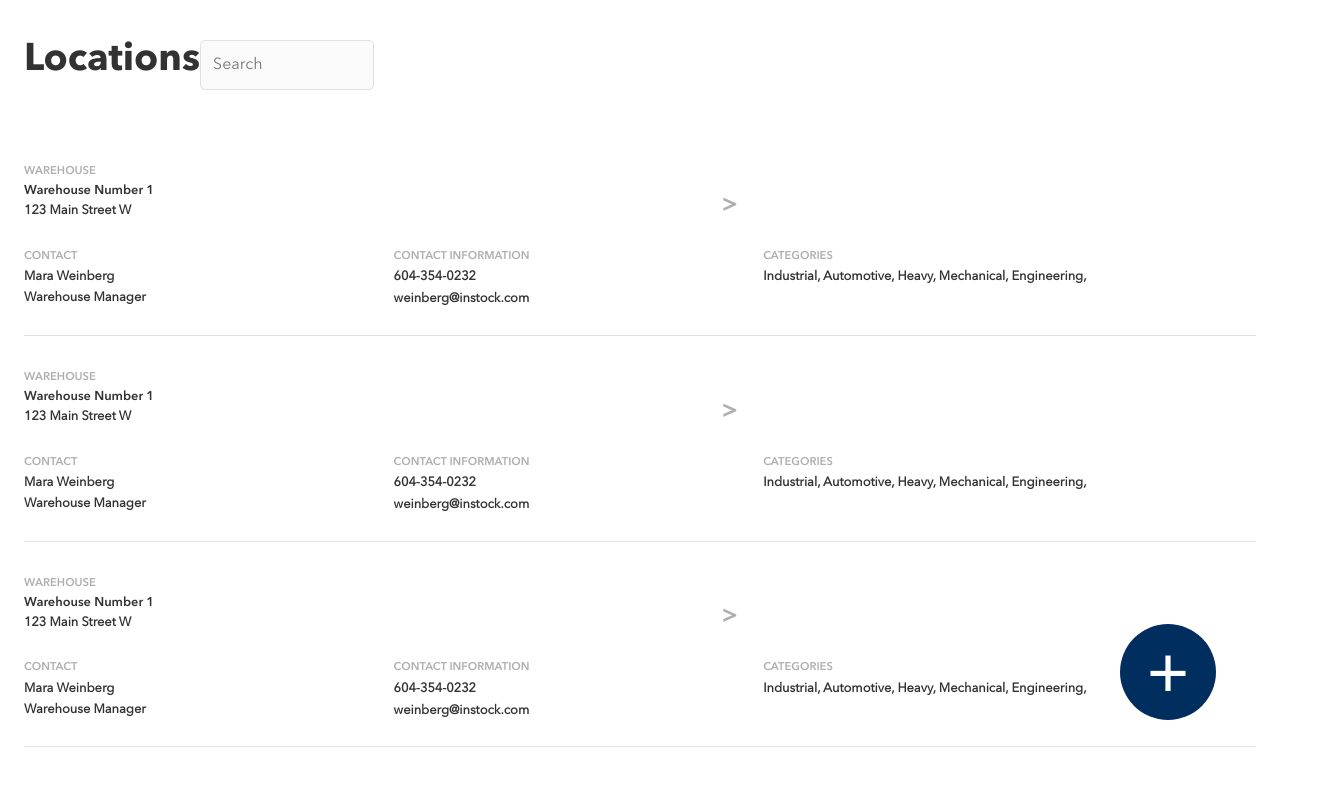
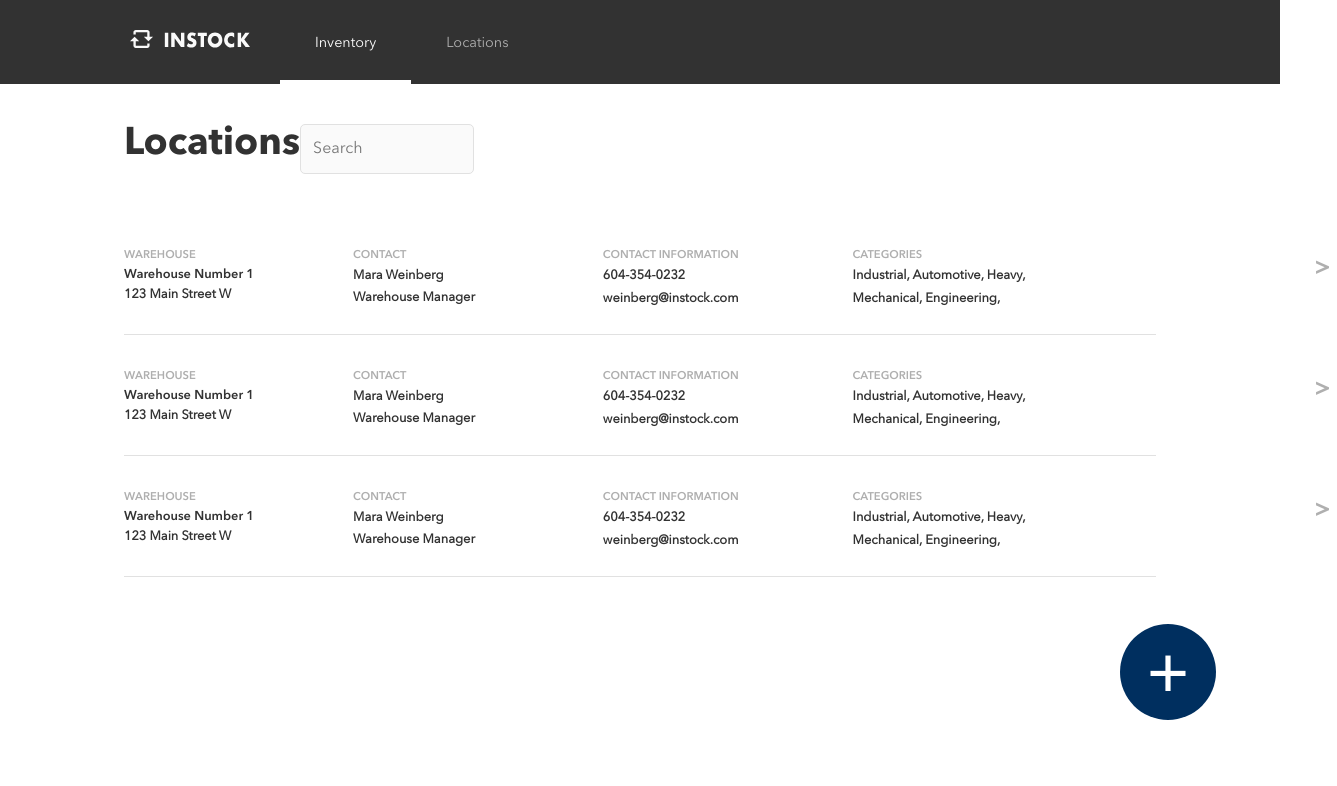
Before and after one commit to WilliamD99/Instock, a React (Create React App) app in the folder app/: page / in a window 1280 px wide. Shown: the top 786 px of the page, 1337 px wide, since content can reach past the window. Built offline with nearby package versions, Linux system fonts and the light colour scheme.

Commit message:
Added the Header component, updated the Breakpoints and updated the Location component as well, that still needs some adjustments

```diff
--- a/app/src/App.js
+++ b/app/src/App.js
@@ -2,10 +2,12 @@ import React from "react";
 import "./styles/main.css";
 import Location from "./components/Location";
 import Modal from "./components/Modal";
+import Header from "./components/Header";
 
 function App() {
   return (
     <div className="App">
+      <Header />
       <Modal />
       <Location />
     </div>
--- a/app/src/components/Header.js
+++ b/app/src/components/Header.js
@@ -0,0 +1,29 @@
+import React from "react";
+import { Link } from "react-router-dom";
+import Logo from "../assets/Logo/Logo-instock.svg";
+
+export default function Header() {
+  return (
+    <header className="header">
+      <div className="header__wrap">
+        <a className="header__logo-link" href="#">
+          <img className="header__logo" src={Logo} alt="InStock Logo" />
+        </a>
+        <nav className="header__menu">
+          <a className="header__menu-link active" href="#">
+            Inventory
+          </a>
+          <a className="header__menu-link" href="#">
+            Locations
+          </a>
+        </nav>
+      </div>
+      {/* <Link className="header__logo-link" to="/">
+        <img className="header__logo" src={Logo} alt="BrainFlix Logo" />
+      </Link>
+      <Link to="/upload">
+        <button className="header__button">UPLOAD</button>
+      </Link> */}
+    </header>
+  );
+}
--- a/app/src/styles/main.css
+++ b/app/src/styles/main.css
@@ -1,5 +1,6 @@
 /* media query for tablet */
 /* media query for desktop */
+/* media query for landscape, medium pixel density desktops */
 html,
 body {
   margin: 0;
@@ -81,8 +82,93 @@ p {
 }
 
 /* Mobile First */
+.header {
+  background-color: #323232;
+  color: #fff;
+  width: 100%;
+  /* height: 80px; */
+  text-align: center;
+}
+
+.header__logo-link {
+  margin: 0;
+  padding: 0;
+}
+
+.header__logo {
+  width: 120px;
+  margin: 16px 0;
+}
+
+.header__menu {
+  display: -webkit-box;
+  display: -ms-flexbox;
+  display: flex;
+  -webkit-box-pack: center;
+      -ms-flex-pack: center;
+          justify-content: center;
+}
+
+.header__menu-link {
+  width: 50%;
+  text-decoration: none;
+  font-family: avenirNextRegular;
+  font-size: 0.9rem;
+  color: #afafaf;
+  padding-bottom: 10px;
+}
+
+.header__menu-link.active {
+  color: #fff;
+  border-bottom: 4px solid #fff;
+}
+
+/* Tablet */
+@media only screen and (min-width: 768px) {
+  .header {
+    -webkit-box-orient: horizontal;
+    -webkit-box-direction: normal;
+        -ms-flex-direction: row;
+            flex-direction: row;
+  }
+  .header__wrap {
+    background-color: #323232;
+    width: 100%;
+    display: -webkit-box;
+    display: -ms-flexbox;
+    display: flex;
+    /* margin: 0 auto; */
+  }
+  .header__logo {
+    margin: 30px;
+  }
+  .header__menu {
+    padding-top: 35px;
+  }
+  .header__menu-link {
+    width: 55%;
+    padding: 0 35px 22px 35px;
+  }
+}
+
+/* Desktop */
+@media only screen and (min-width: 1024px) {
+  .header__wrap {
+    width: 1080px;
+    margin: 0 auto;
+  }
+}
+
+/* Desktop Huge */
+@media only screen and (min-width: 1440px) {
+  .header__wrap {
+    margin: 0 auto;
+  }
+}
+
+/* Mobile First */
 .location {
-  margin: 0 16px 16px 16px;
+  padding: 0 16px 16px 16px;
   /* background-color: $alabaster; */
 }
 
@@ -139,7 +225,7 @@ p {
 }
 
 .location__input:focus {
-  border: 2px solid #323232;
+  border: 1px solid #323232;
   outline: none;
 }
 
@@ -151,8 +237,8 @@ p {
   line-height: 0;
   font-family: avenirNextDemi, Helvetica, Arial, sans-serif;
   margin: 0;
-  left: 10em;
-  bottom: 11.5em;
+  left: 78vw;
+  bottom: 57vh;
   text-align: center;
   text-decoration: none;
   display: inline-block;
@@ -176,7 +262,9 @@ p {
 /* Tablet */
 @media only screen and (min-width: 768px) {
   .location {
-    margin: 0 24px;
+    width: 100vw;
+    padding: 0 24px;
+    margin: 0 auto;
     /* &__date-label:nth-child(3) {
       margin: 0 0 0 13rem;
     }
@@ -222,8 +310,8 @@ p {
     width: 30%;
   }
   .location__button {
-    left: 27em;
-    bottom: 5em;
+    left: 86vw;
+    bottom: 22vh;
   }
   .location__item {
     display: -webkit-box;
@@ -240,8 +328,10 @@ p {
 }
 
 /* Desktop */
-@media only screen and (min-width: 1441px) {
+@media only screen and (min-width: 1024px) {
   .location {
+    width: 1080px;
+    margin: 0 auto;
     /* &__date-label:nth-child(3) {
       margin: 0 0 0 16rem;
     }
@@ -277,8 +367,8 @@ p {
         flex-wrap: nowrap;
   }
   .location__button {
-    left: 36.5em;
-    bottom: 2em;
+    left: 92.5vw;
+    bottom: 8vh;
   }
 }
 
@@ -515,7 +605,7 @@ p {
   }
 }
 
-@media only screen and (min-width: 1441px) {
+@media only screen and (min-width: 1024px) {
   .modal {
     width: 40%;
     height: 80%;
--- a/app/src/styles/partials/components/_header.scss
+++ b/app/src/styles/partials/components/_header.scss
@@ -0,0 +1,71 @@
+/* Mobile First */
+.header {
+  background-color: $black;
+  color: $white;
+  width: 100%;
+  /* height: 80px; */
+  text-align: center;
+  &__logo-link {
+    margin: 0;
+    padding: 0;
+  }
+  &__logo {
+    width: 120px;
+    margin: 16px 0;
+  }
+  &__menu {
+    display: flex;
+    justify-content: center;
+  }
+  &__menu-link {
+    width: 50%;
+    text-decoration: none;
+    font-family: avenirNextRegular;
+    font-size: 0.9rem;
+    color: $silver;
+    padding-bottom: 10px;
+    &.active {
+      color: $white;
+      border-bottom: 4px solid $white;
+    }
+  }
+}
+/* Tablet */
+@include tablet {
+  .header {
+    flex-direction: row;
+    &__wrap {
+      background-color: $black;
+      width: 100%;
+      display: flex;
+      /* margin: 0 auto; */
+    }
+    &__logo {
+      margin: 30px;
+    }
+    &__menu {
+      padding-top: 35px;
+    }
+    &__menu-link {
+      width: 55%;
+      padding: 0 35px 22px 35px;
+    }
+  }
+}
+/* Desktop */
+@include desktop {
+  .header {
+    &__wrap {
+      width: 1080px;
+      margin: 0 auto;
+    }
+  }
+}
+/* Desktop Huge */
+@include huge {
+  .header {
+    &__wrap {
+      margin: 0 auto;
+    }
+  }
+}
--- a/app/src/styles/partials/components/_location.scss
+++ b/app/src/styles/partials/components/_location.scss
@@ -1,6 +1,6 @@
 /* Mobile First */
 .location {
-  margin: 0 16px 16px 16px;
+  padding: 0 16px 16px 16px;
   /* background-color: $alabaster; */
   &__section-title {
     @include headings(1.8rem, 1.5rem);
@@ -50,7 +50,7 @@
     border-radius: 5px;
     padding: 12px;
     &:focus {
-      border: 2px solid $black;
+      border: 1px solid $black;
       outline: none;
     }
   }
@@ -61,8 +61,8 @@
     @include headings(1.6rem, 0);
     @include demi;
     margin: 0;
-    left: 10em;
-    bottom: 11.5em;
+    left: 78vw;
+    bottom: 57vh;
     text-align: center;
     text-decoration: none;
     display: inline-block;
@@ -83,7 +83,9 @@
 /* Tablet */
 @include tablet {
   .location {
-    margin: 0 24px;
+    width: 100vw;
+    padding: 0 24px;
+    margin: 0 auto;
     &__section-title {
       @include headings(2.4rem, 1.5rem);
       margin: 48px 0 58px 0;
@@ -125,8 +127,8 @@
       margin: 0 0 1rem 0;
     } */
     &__button {
-      left: 27em;
-      bottom: 5em;
+      left: 86vw;
+      bottom: 22vh;
     }
     &__item {
       display: flex;
@@ -140,6 +142,8 @@
 /* Desktop */
 @include desktop {
   .location {
+    width: 1080px;
+    margin: 0 auto;
     &__warehouse-wrap {
       width: 16%;
       margin-right: 4em;
@@ -171,8 +175,8 @@
       flex-wrap: nowrap;
     }
     &__button {
-      left: 36.5em;
-      bottom: 2em;
+      left: 92.5vw;
+      bottom: 8vh;
     }
   }
 }
```
Also changed, not shown: app/src/styles/partials/layout/_breakpoints.scss (+8 -1 lines), 1 other file (tests, documents, lock files or other folders).
